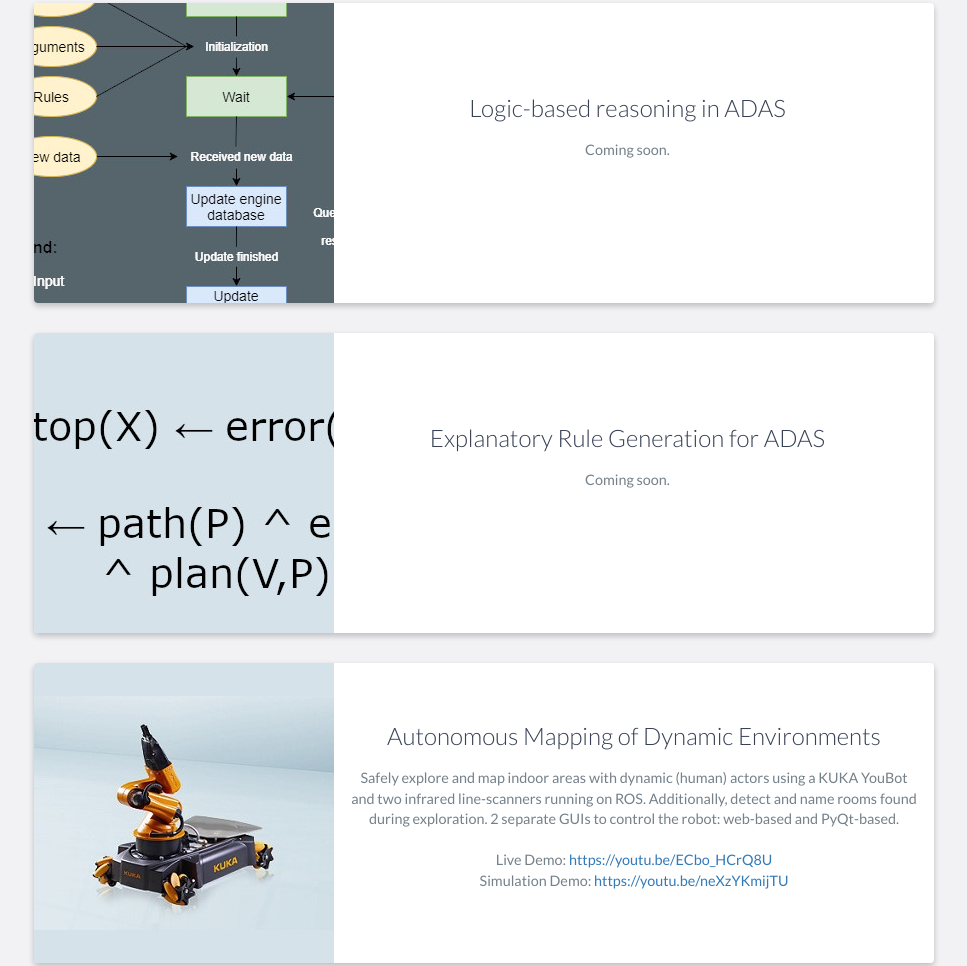
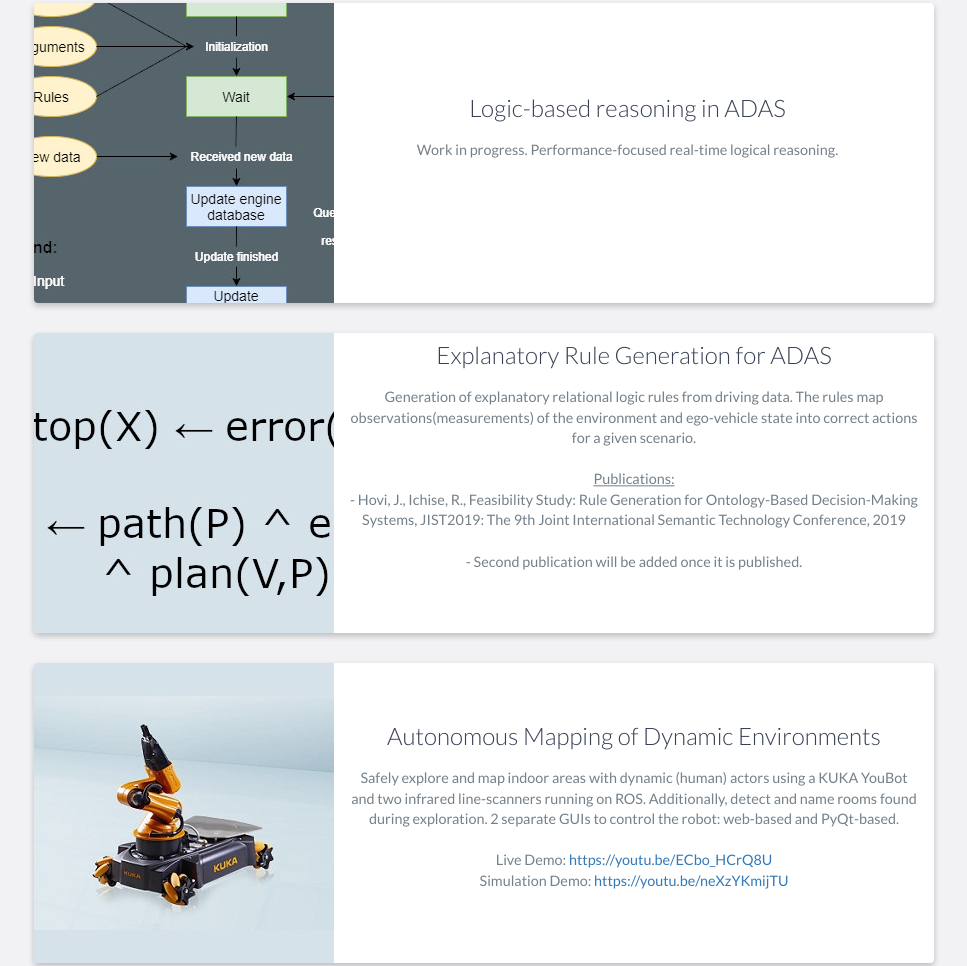
Before and after one commit to juha-hovi/juha-hovi.github.io, a website: page index.html in a window 1280 px wide. Shown: the part 943-1909 px from the top of the page, without its empty margins (156-1123 px from the left). Drawn offline with nearby package versions, Linux system fonts and the light colour scheme.

Commit message:
Update index.html

```diff
--- a/index.html
+++ b/index.html
@@ -157,7 +157,7 @@
                     <div class="project-info">
                         <h3>Logic-based reasoning in ADAS</h3>
                         <p>
-                            Coming soon.<pre>                                                          </pre>
+                            Work in progress. Performance-focused real-time logical reasoning.<pre>                                                          </pre>
                         </p>
                     </div>
                     <!-- End .project-info -->
@@ -172,7 +172,16 @@
                     <div class="project-info">
                         <h3>Explanatory Rule Generation for ADAS</h3>
                         <p>
-                            Coming soon.<pre>                                                          </pre>
+                            Generation of explanatory relational logic rules from driving data. The rules map observations(measurements) of the environment and ego-vehicle state into correct actions for a given scenario.
+                            <br>
+                            <br>
+                            <u>Publications:</u>
+                            <br>
+                            - Hovi, J., Ichise, R., Feasibility Study: Rule Generation for Ontology-Based Decision-Making Systems, JIST2019: The 9th Joint International Semantic Technology Conference, 2019
+                            <br>
+                            <br>
+                            - Second publication will be added once it is published.
+                            <pre>                                                          </pre>
                         </p>
                     </div>
                     <!-- End .project-info -->
@@ -229,7 +238,7 @@
                     <div class="project-info">
                         <h3>3D Modeling Software</h3>
                         <p>
-                            OpenGL / C++ practice project. A simple 3D modeling program with ability to create and view different shapes in different ways. 2D UI done with Dear ImGui, 3D rendering code is self-written.
+                            OpenGL / C++ practice project. A simple 3D modeling program with ability to create and view different shapes through various methods. 2D UI done with Dear ImGui, 3D rendering code is self-written.
                         </p>
                         <a href="gal_3d-model.html">Gallery</a>
                         <br>
```
